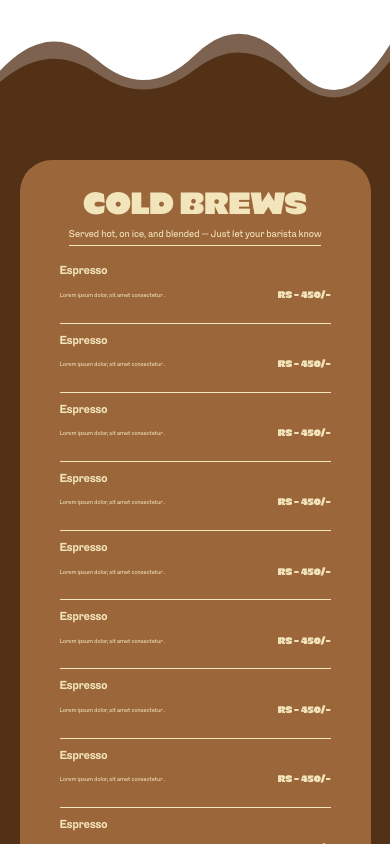
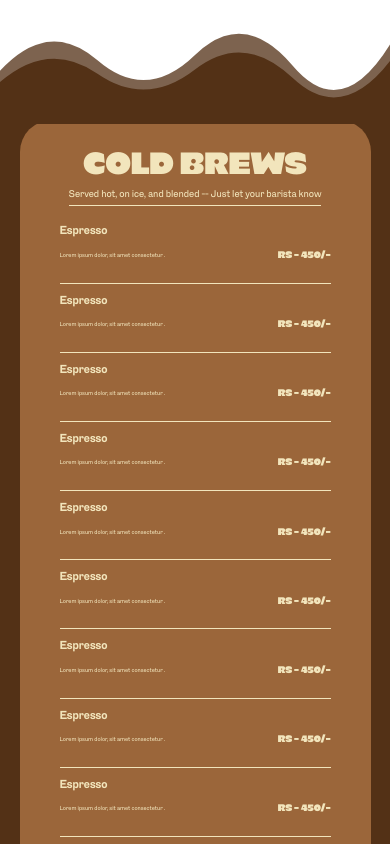
Before and after one commit to A8dullah-781/chapter-one, a React (Vite) app: page / in a window 390 px wide. Shown: the part 720-1564 px from the top of the page. Built offline with nearby package versions, Linux system fonts and the light colour scheme.

Commit message:
test2 mt-10

```diff
--- a/src/components/MenuOne.jsx
+++ b/src/components/MenuOne.jsx
@@ -83,7 +83,7 @@ useGSAP(() => {
 
   return (
     <div className=" h-auto justify-center flex items-center bg-[#533116]">
-      <div className="bg-[#9b663a] mb-5 h-auto flex mt-10 sm:mt-0 rounded-4xl w-[90%]">
+      <div className="bg-[#9b663a] mb-5 h-auto flex  rounded-4xl w-[90%]">
         <div className="lg:w-1/2 w-full h-auto rounded-4xl  text-[#f2e5bc] ">
 
         <div className="title items-center flex flex-col">
```
